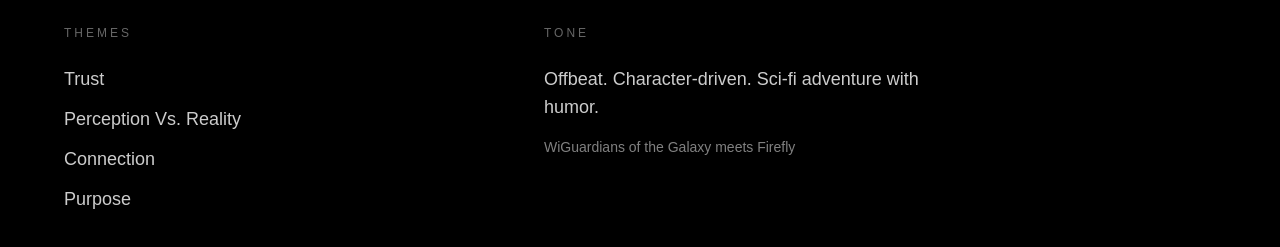
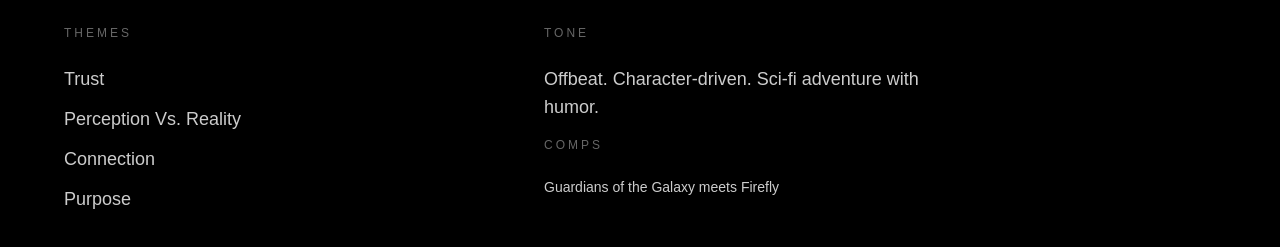
Before and after one commit to kshumanproof/kris-shuman, a Next.js app: page /projects/sunsets-in-memphis in a window 1280 px wide. Shown: the part 1620-1867 px from the top of the page. Built offline with nearby package versions, Linux system fonts and the light colour scheme.

Commit message:
tone to comp updates

```diff
--- a/app/projects/ballad-of-colibri/page.tsx
+++ b/app/projects/ballad-of-colibri/page.tsx
@@ -283,7 +283,7 @@
           Energetic. Musical. Irreverent. Heartfelt.
         </p>
 <p className="text-xs tracking-[0.25em] uppercase text-white/40 mb-6">
-          Tone
+          Comps
         </p>
 
         <p className="text-lg text-white/80">
--- a/app/projects/lords-of-franklin-county/page.tsx
+++ b/app/projects/lords-of-franklin-county/page.tsx
@@ -282,8 +282,11 @@
         <p className="text-lg text-white/80 mb-4">
           Gritty. Emotional. Character-first. Humor. Myth-building.
         </p>
+<p className="text-xs tracking-[0.25em] uppercase text-white/40 mb-6">
+          Comps
+        </p>
 
-        <p className="text-sm text-white/50">
+        <p className="text-sm text-white/80">
           Peaky Blinders meets Justified
         </p>
       </div>
--- a/app/projects/sunsets-in-memphis/page.tsx
+++ b/app/projects/sunsets-in-memphis/page.tsx
@@ -282,9 +282,12 @@
         <p className="text-lg text-white/80 mb-4">
           Offbeat. Character-driven. Sci-fi adventure with humor.
         </p>
+<p className="text-xs tracking-[0.25em] uppercase text-white/40 mb-6">
+          Comps
+        </p>
 
-        <p className="text-sm text-white/50">
-          WiGuardians of the Galaxy meets Firefly
+        <p className="text-sm text-white/80">
+          Guardians of the Galaxy meets Firefly
         </p>
       </div>
 
--- a/app/projects/the-last-stop/page.tsx
+++ b/app/projects/the-last-stop/page.tsx
@@ -282,8 +282,11 @@
         <p className="text-lg text-white/80 mb-4">
           Bittersweet. Reflective. Magical realism. Quietly hopeful.
         </p>
+<p className="text-xs tracking-[0.25em] uppercase text-white/40 mb-6">
+          Comps
+        </p>
 
-        <p className="text-sm text-white/50">
+        <p className="text-lg text-white/80">
           Soul meets The Sixth Sense
         </p>
       </div>
--- a/lib/experienceConfig.ts
+++ b/lib/experienceConfig.ts
@@ -1,7 +1,7 @@
 export const experienceSteps = [
   {
     id: 1,
-    prompt: "You’re at Sunday dinner. Fried pork chops, collard greens, mac n cheese. Plates clinking. Nobody’s saying much… until somebody does.",
+    prompt: "You’re at Sunday dinner. Fried pork chops, collard greens, mac n cheese. Plates clinking. Nobody’s saying much… until somebody does. What do you hear?",
     image: "/images/experience/prompt1.png",
     options: [
       { text: "Somebody leans in, lowers their voice, and finally says what really happened to your estranged uncle—and it ain’t rumor anymore.", project: "/projects/pines" },
```
